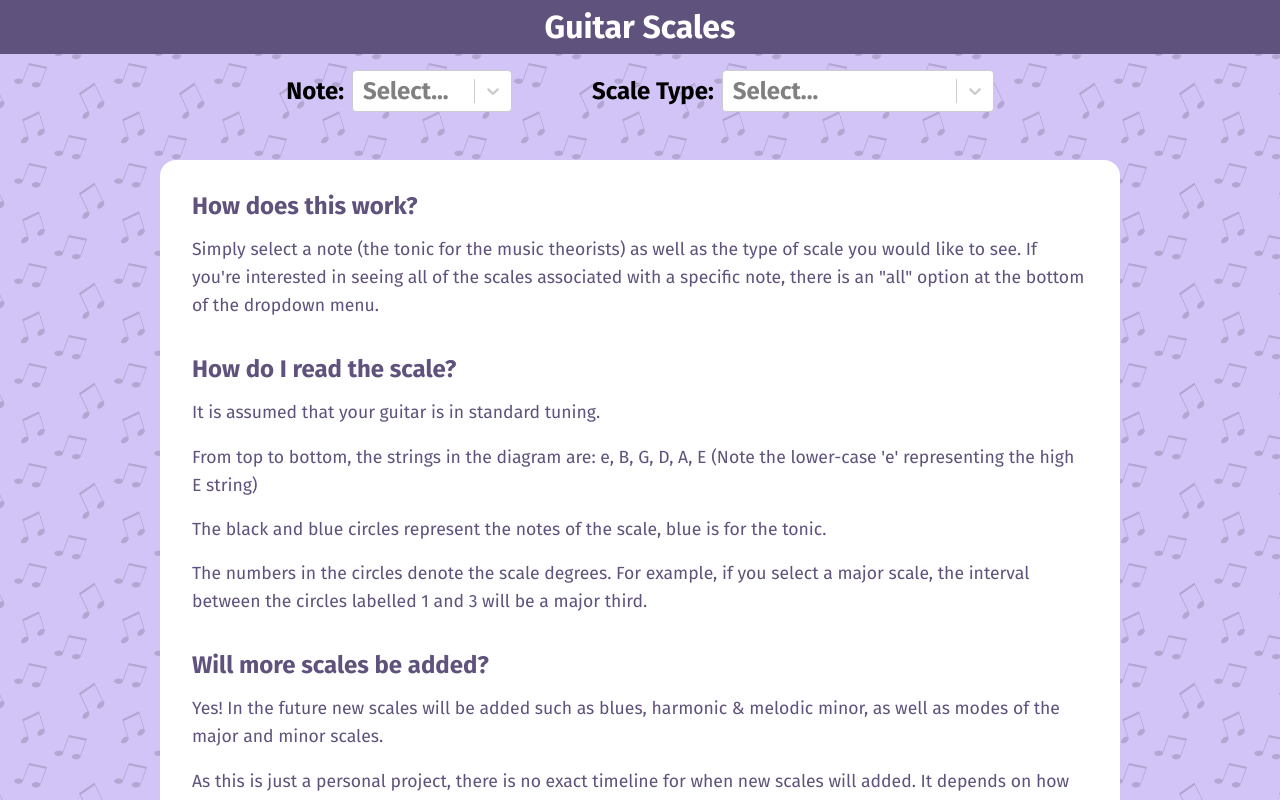
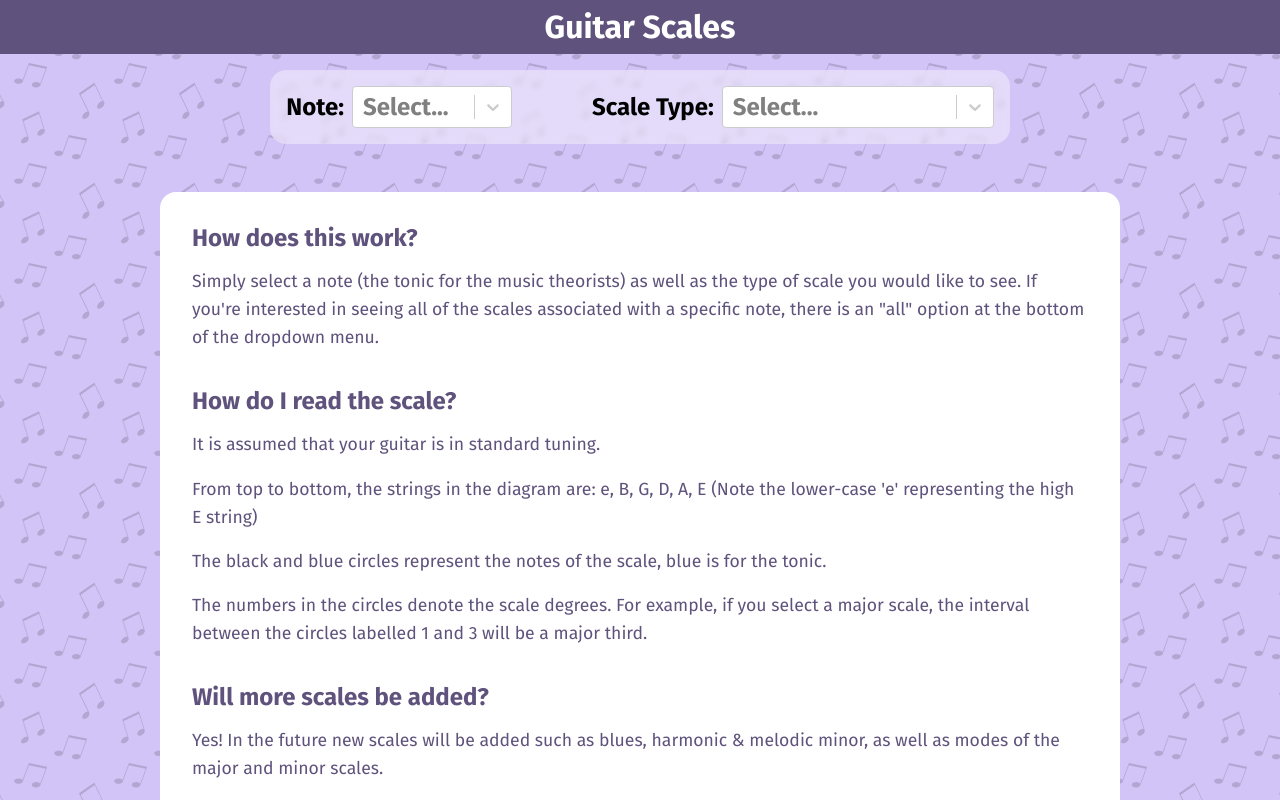
Before and after one commit to JoshGraham14/Guitar-Scale-Tutor, a React (Vite) app: page / in a window 1280 px wide. Shown: the top 800 px of the page. Built offline with nearby package versions, Linux system fonts and the light colour scheme.

Commit message:
Added frosted blur effect to the options container

```diff
--- a/src/App.css
+++ b/src/App.css
@@ -22,7 +22,12 @@ section {
 
 .options-container {
 	display: flex;
+	justify-content: center;
 	gap: 5em;
+	padding: 1rem;
+	border-radius: 1rem;
+	background-color: rgba(255, 255, 255, 0.4);
+	backdrop-filter: blur(0.2rem);
 }
 
 .option {
```
